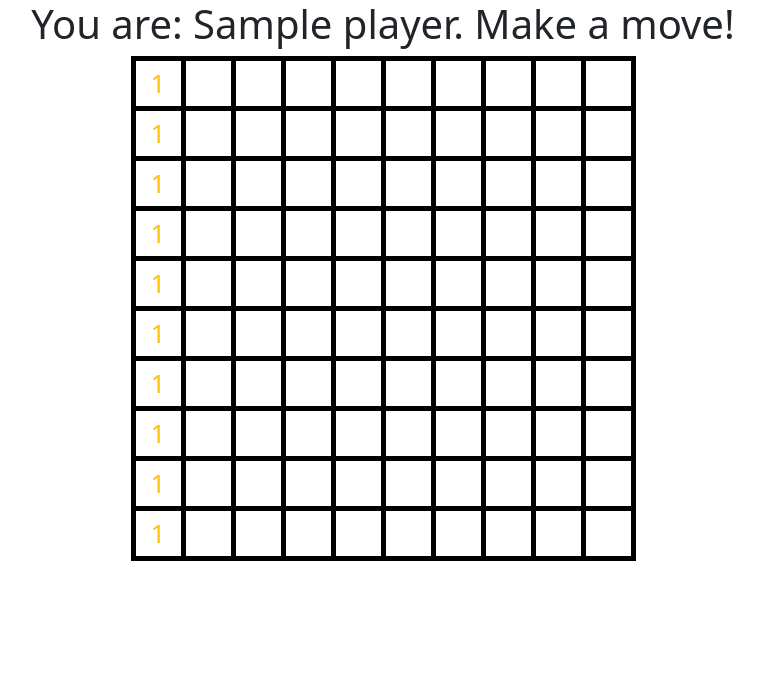
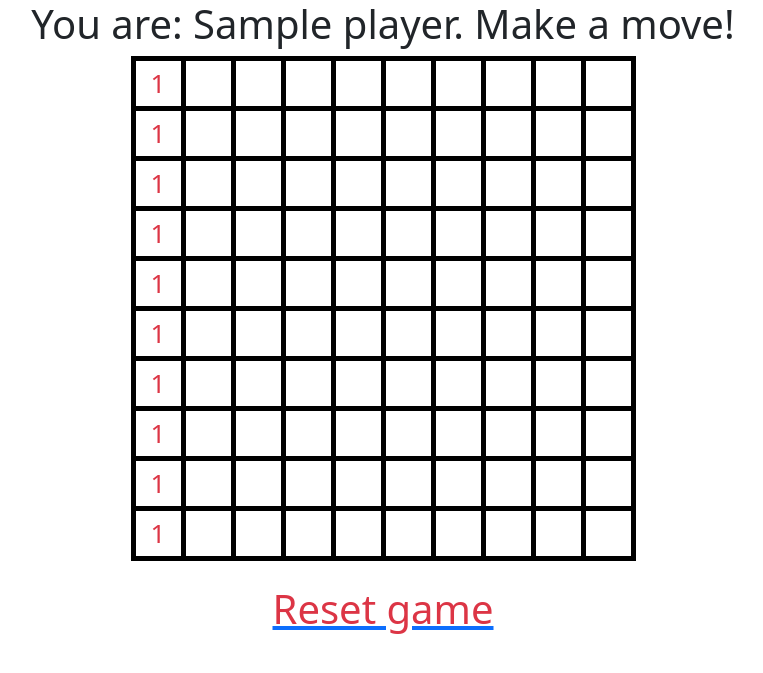
Before and after one commit to yellow-elephant/ylab_reverse_tic_tac_toe, a Flask app: template templates/board.html in a window 1280 px wide. Shown: the top 673 px of the page, without its empty margins (257-1020 px from the left). Run offline with Flask 2, Linux system fonts and the light colour scheme; the template is opened without the code that fills it: most values are stand-ins (such as "Sample title", 1, 10 or a date in 2020).

Commit message:
add lose message and reset link

```diff
--- a/templates/board.html
+++ b/templates/board.html
@@ -31,6 +31,7 @@
                 width:100%;
             }
 
+
     </style>
 </head>
 <body>
@@ -44,8 +45,9 @@
                 {% if board[x][y] == player%}
                     <div class="text-success">{{player}}</div>
                 {% else %}
-                    <div class="text-warning">{{board[x][y]}}</div>
+                    <div class="text-danger">{{board[x][y]}}</div>
                 {% endif %}
+            {% elif lose %}
             {% else %}
             <a href="{{ url_for('play', row=x, col=y) }}">
                 <div class="play">
@@ -57,5 +59,15 @@
     </tr>
     {% endfor %}
 </table>
+<br>
+{% if lose %}
+    {% if loser == "Player" %}
+        <h1>You've are lost the game.</h1>
+    {% else %}
+        <h1>Congratulations, you're winner!.</h1>
+    {% endif %}
+    <br>
+{% endif %}
+<a href="{{ url_for('reset') }}"><h1  class="text-danger">Reset game</h1></a>
 </body>
 </html>
```
